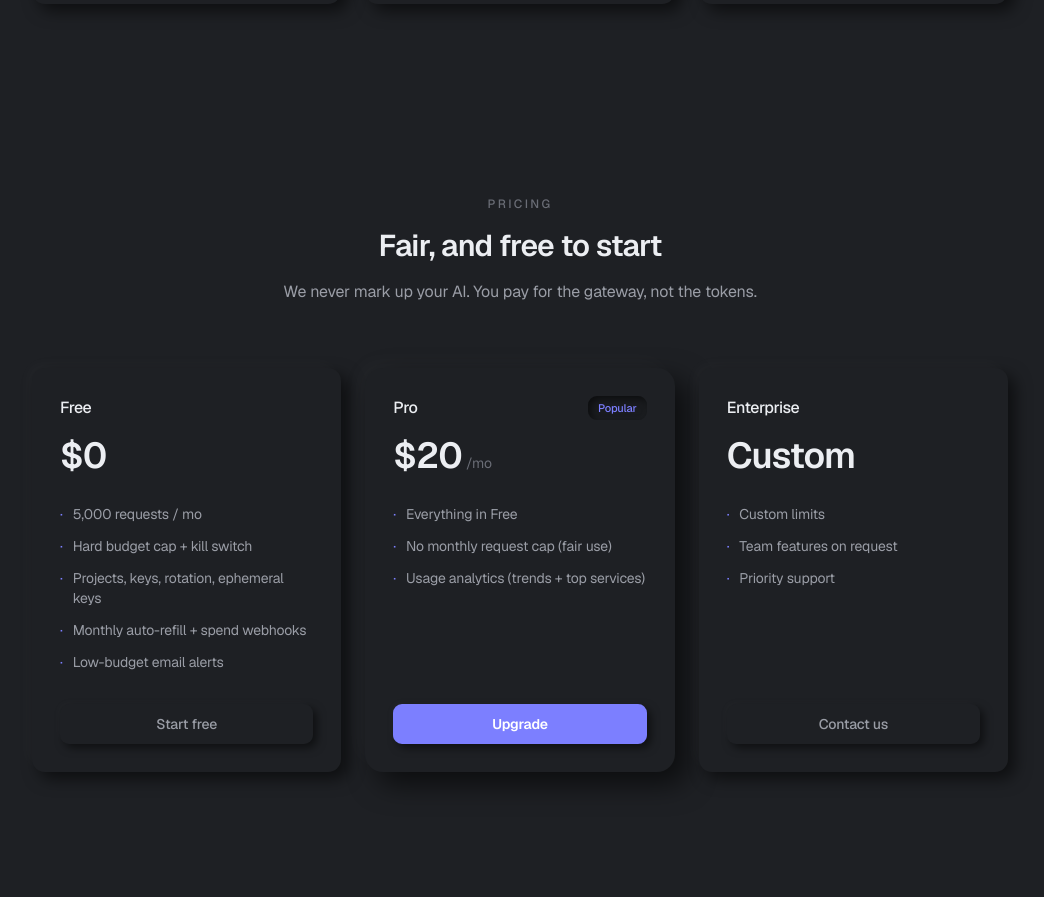
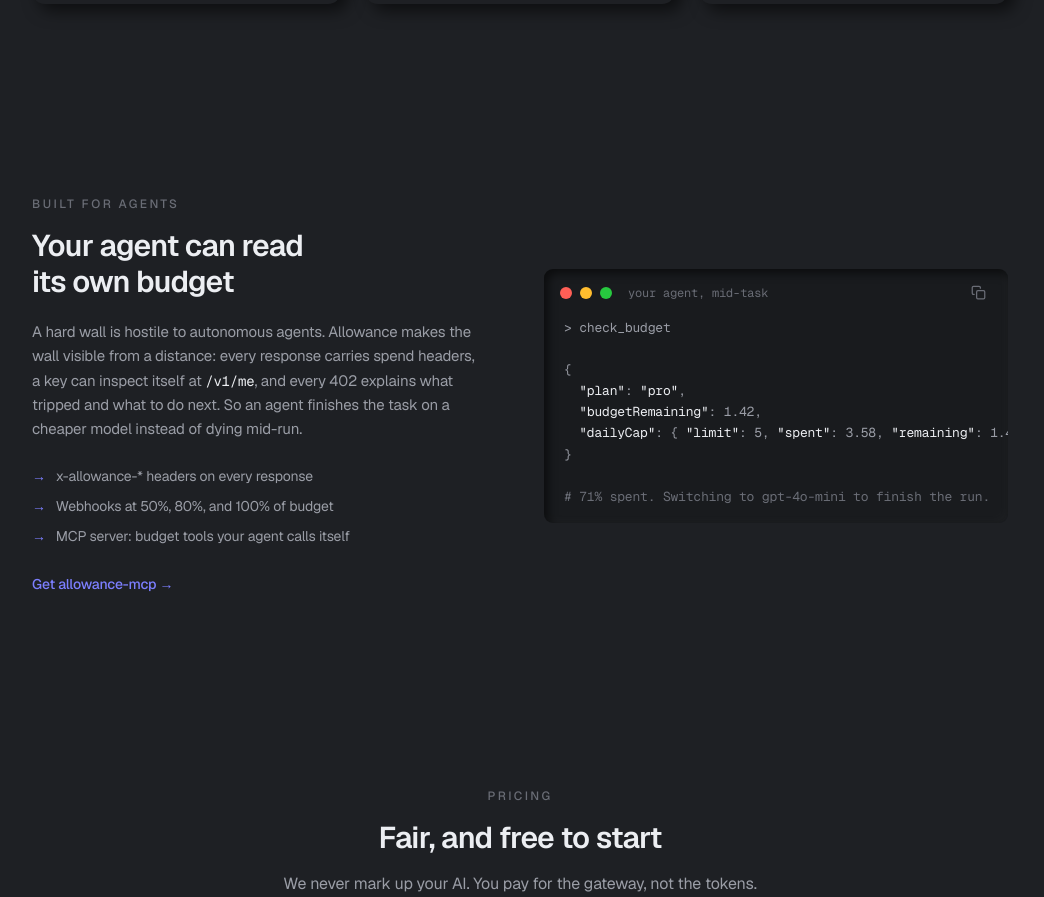
Before and after one commit to 9atar6/allowance, a Next.js app in the folder dashboard/: page / in a window 1280 px wide. Shown: the part 2057-2954 px from the top of the page, without its empty margins (120-1164 px from the left). Built offline with nearby package versions, Linux system fonts and the light colour scheme.

Commit message:
feat(landing): Built for agents section (spend headers, webhooks, MCP) with mid-task budget-check vignette

```diff
--- a/dashboard/app/page.tsx
+++ b/dashboard/app/page.tsx
@@ -191,6 +191,63 @@ export default function Landing() {
         </div>
       </section>
 
+      {/* Built for agents */}
+      <section className="mx-auto max-w-5xl px-6 py-24">
+        <div className="grid items-center gap-12 md:grid-cols-2">
+          <div>
+            <Eyebrow>Built for agents</Eyebrow>
+            <h2 className="mt-4 text-3xl font-semibold tracking-tight">
+              Your agent can read
+              <br />
+              its own budget
+            </h2>
+            <p className="mt-5 max-w-md text-[15px] leading-relaxed text-[var(--text-muted)]">
+              A hard wall is hostile to autonomous agents. Allowance makes the
+              wall visible from a distance: every response carries spend
+              headers, a key can inspect itself at{" "}
+              <code className="font-mono text-sm text-[var(--text)]">
+                /v1/me
+              </code>
+              , and every 402 explains what tripped and what to do next. So an
+              agent finishes the task on a cheaper model instead of dying
+              mid-run.
+            </p>
+            <ul className="mt-6 space-y-2.5 text-sm text-[var(--text-muted)]">
+              <li className="flex gap-2.5">
+                <span className="text-accent">→</span>
+                x-allowance-* headers on every response
+              </li>
+              <li className="flex gap-2.5">
+                <span className="text-accent">→</span>
+                Webhooks at 50%, 80%, and 100% of budget
+              </li>
+              <li className="flex gap-2.5">
+                <span className="text-accent">→</span>
+                MCP server: budget tools your agent calls itself
+              </li>
+            </ul>
+            <a
+              href="https://github.com/9atar6/allowance/tree/main/mcp"
+              className="mt-7 inline-block text-sm font-medium text-[var(--accent)] hover:underline"
+            >
+              Get allowance-mcp →
+            </a>
+          </div>
+          <CodeBlock
+            label="your agent, mid-task"
+            code={`> check_budget
+
+{
+  "plan": "pro",
+  "budgetRemaining": 1.42,
+  "dailyCap": { "limit": 5, "spent": 3.58, "remaining": 1.42 }
+}
+
+# 71% spent. Switching to gpt-4o-mini to finish the run.`}
+          />
+        </div>
+      </section>
+
       {/* Pricing */}
       <section className="mx-auto max-w-5xl px-6 py-24">
         <div className="text-center">
```
